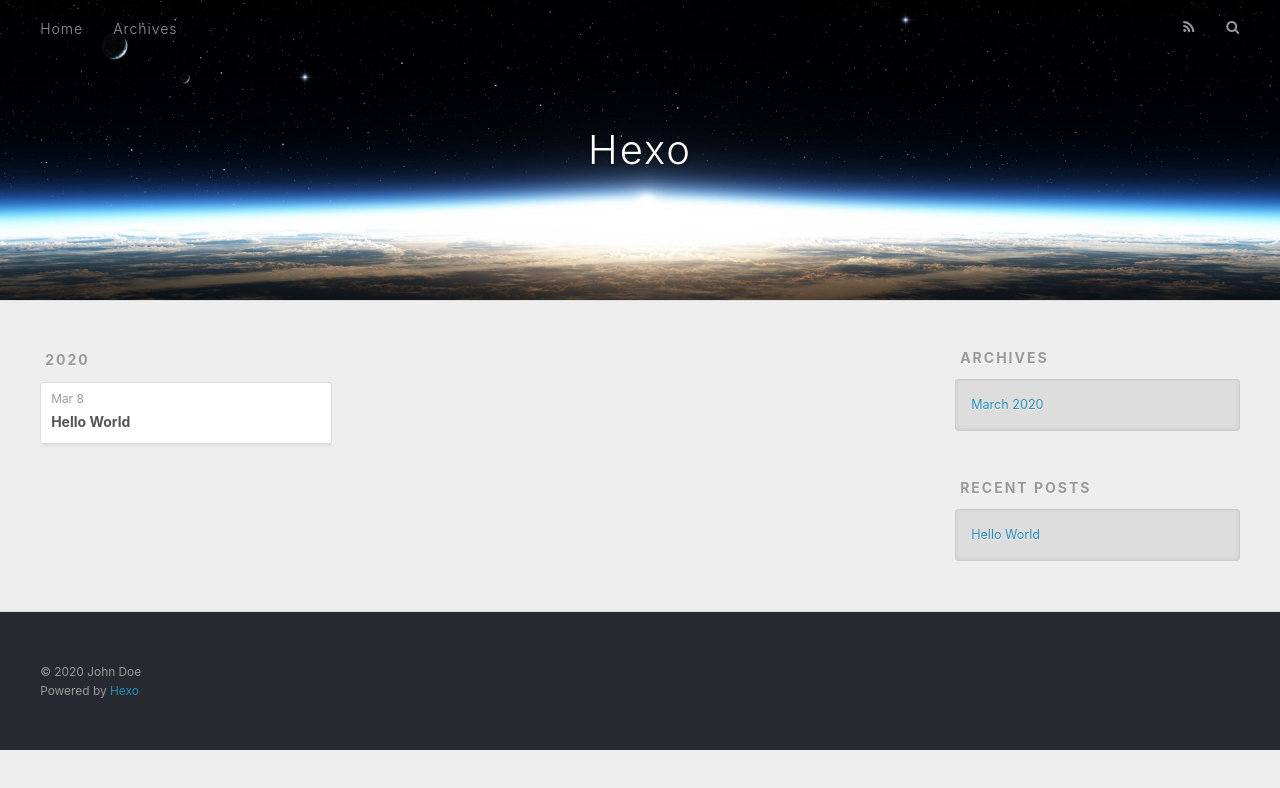
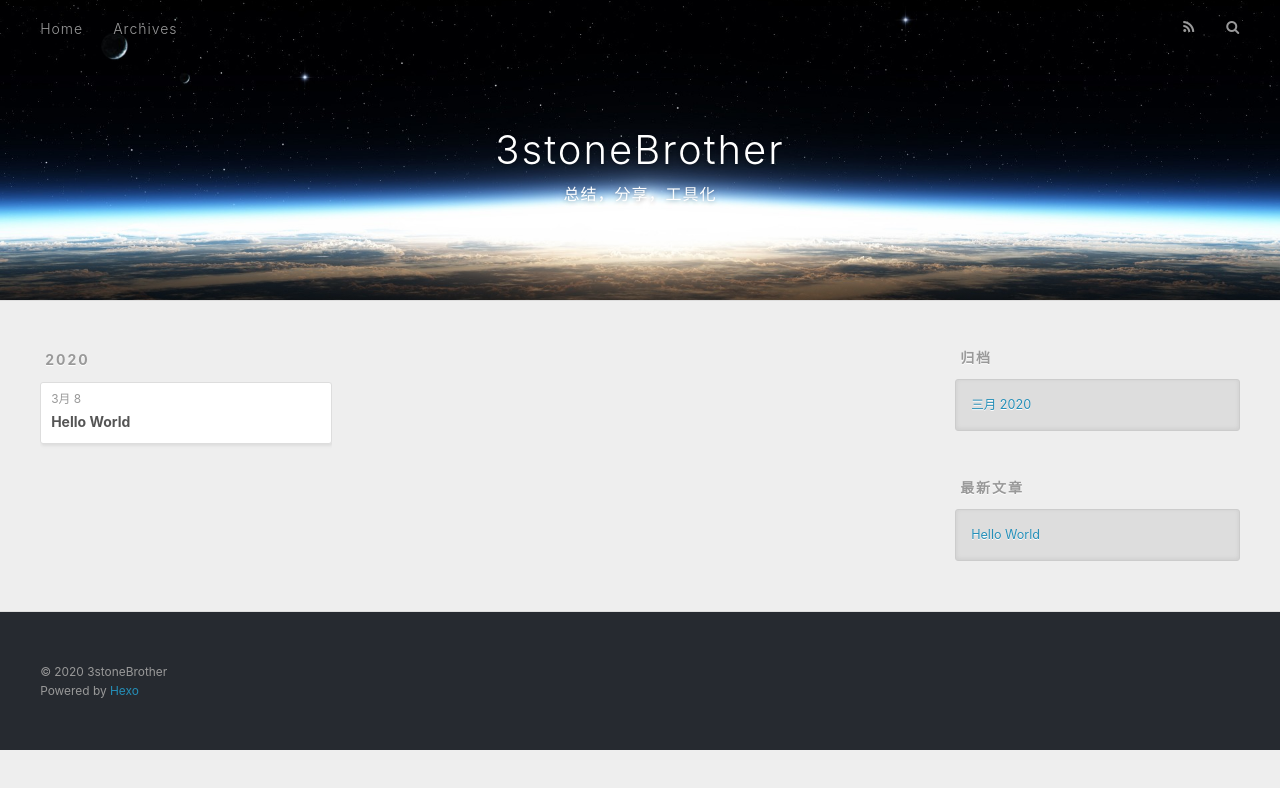
Before and after one commit to 3stoneBrother/3stonebrother.github.io, a plain HTML site: page archives/index.html in a window 1280 px wide. Drawn offline with nearby package versions, Linux system fonts and the light colour scheme.

Commit message:
Site updated: 2020-03-08 20:39:12

```diff
--- a/archives/index.html
+++ b/archives/index.html
@@ -5,17 +5,20 @@
 
 
 
-  <title>Archives | Hexo</title>
+  <title>归档 | 3stoneBrother</title>
   <meta name="viewport" content="width=device-width, initial-scale=1, maximum-scale=1">
-  <meta property="og:type" content="website">
-<meta property="og:title" content="Hexo">
+  <meta name="description" content="3stoneBrother 专注信息安全">
+<meta property="og:type" content="website">
+<meta property="og:title" content="3stoneBrother">
 <meta property="og:url" content="http://yoursite.com/archives/index.html">
-<meta property="og:site_name" content="Hexo">
-<meta property="og:locale" content="en_US">
-<meta property="article:author" content="John Doe">
+<meta property="og:site_name" content="3stoneBrother">
+<meta property="og:description" content="3stoneBrother 专注信息安全">
+<meta property="og:locale" content="zh_CN">
+<meta property="article:author" content="3stoneBrother">
+<meta property="article:tag" content="3stoneBrother 专注信息安全">
 <meta name="twitter:card" content="summary">
 
-    <link rel="alternate" href="/atom.xml" title="Hexo" type="application/atom+xml">
+    <link rel="alternate" href="/atom.xml" title="3stoneBrother" type="application/atom+xml">
 
 
     <link rel="icon" href="/favicon.png">
@@ -36,8 +39,12 @@
   <div id="header-outer" class="outer">
     <div id="header-title" class="inner">
       <h1 id="logo-wrap">
-        <a href="/" id="logo">Hexo</a>
+        <a href="/" id="logo">3stoneBrother</a>
       </h1>
+
+        <h2 id="subtitle-wrap">
+          <a href="/" id="subtitle">总结，分享，工具化</a>
+        </h2>
 
     </div>
     <div id="header-inner" class="inner">
@@ -53,7 +60,7 @@
 
           <a id="nav-rss-link" class="nav-icon" href="/atom.xml" title="RSS Feed"></a>
 
-        <a id="nav-search-btn" class="nav-icon" title="Search"></a>
+        <a id="nav-search-btn" class="nav-icon" title="搜索"></a>
       </nav>
       <div id="search-form-wrap">
         <form action="//google.com/search" method="get" accept-charset="UTF-8" class="search-form"><input type="search" name="q" class="search-form-input" placeholder="Search"><button type="submit" class="search-form-submit">&#xF002;</button><input type="hidden" name="sitesearch" value="http://yoursite.com"></form>
@@ -79,7 +86,7 @@
   <div class="archive-article-inner">
     <header class="archive-article-header">
       <a href="/2020/03/08/hello-world/" class="archive-article-date">
-  <time datetime="2020-03-08T12:01:01.981Z" itemprop="datePublished">Mar 8</time>
+  <time datetime="2020-03-08T12:01:01.981Z" itemprop="datePublished">3月 8</time>
 </a>
 
 
@@ -111,9 +118,9 @@
 
 
   <div class="widget-wrap">
-    <h3 class="widget-title">Archives</h3>
+    <h3 class="widget-title">归档</h3>
     <div class="widget">
-      <ul class="archive-list"><li class="archive-list-item"><a class="archive-list-link" href="/archives/2020/03/">March 2020</a></li></ul>
+      <ul class="archive-list"><li class="archive-list-item"><a class="archive-list-link" href="/archives/2020/03/">三月 2020</a></li></ul>
     </div>
   </div>
 
@@ -121,7 +128,7 @@
 
 
   <div class="widget-wrap">
-    <h3 class="widget-title">Recent Posts</h3>
+    <h3 class="widget-title">最新文章</h3>
     <div class="widget">
       <ul>
 
@@ -141,7 +148,7 @@
 
   <div class="outer">
     <div id="footer-info" class="inner">
-      &copy; 2020 John Doe<br>
+      &copy; 2020 3stoneBrother<br>
       Powered by <a href="http://hexo.io/" target="_blank">Hexo</a>
     </div>
   </div>
```
Also changed, not shown: 2020/03/08/hello-world/index.html (+17 -12 lines), archives/2020/03/index.html (+21 -14 lines), archives/2020/index.html (+21 -14 lines), index.html (+21 -14 lines).
